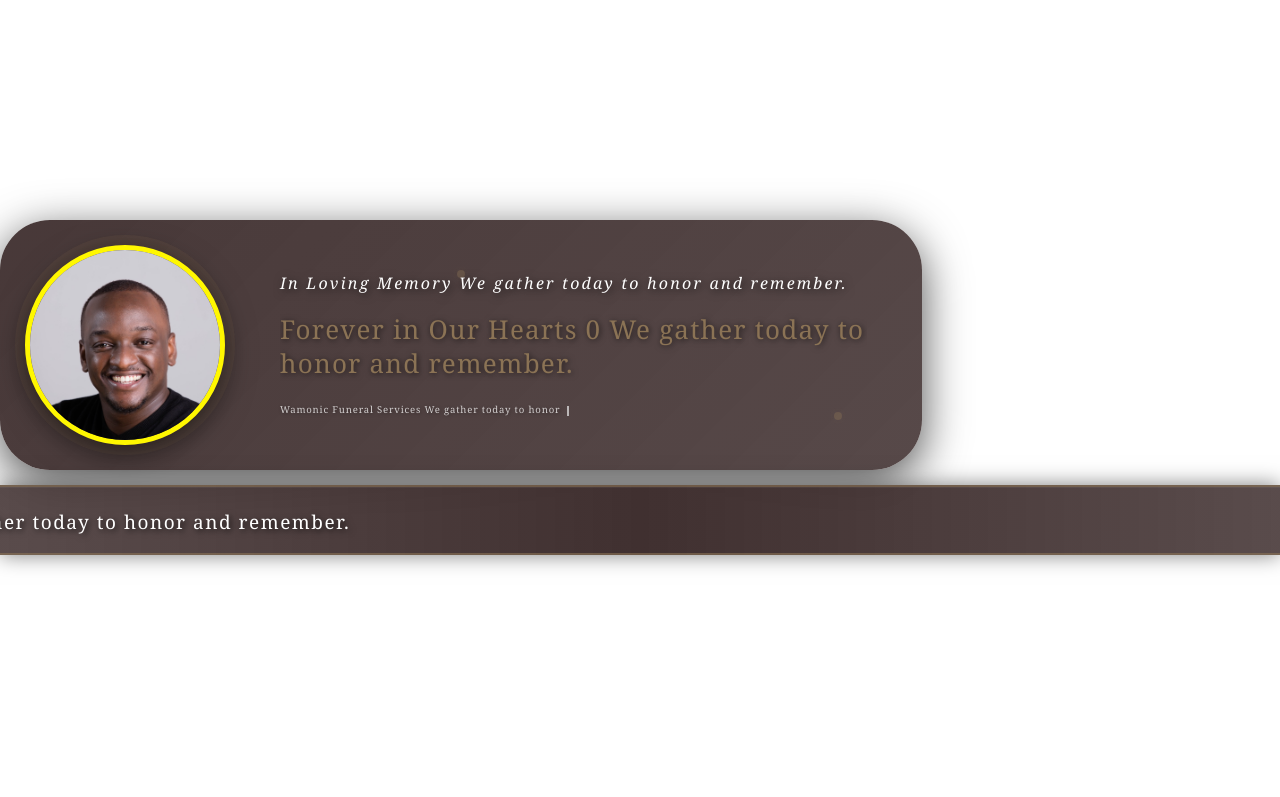
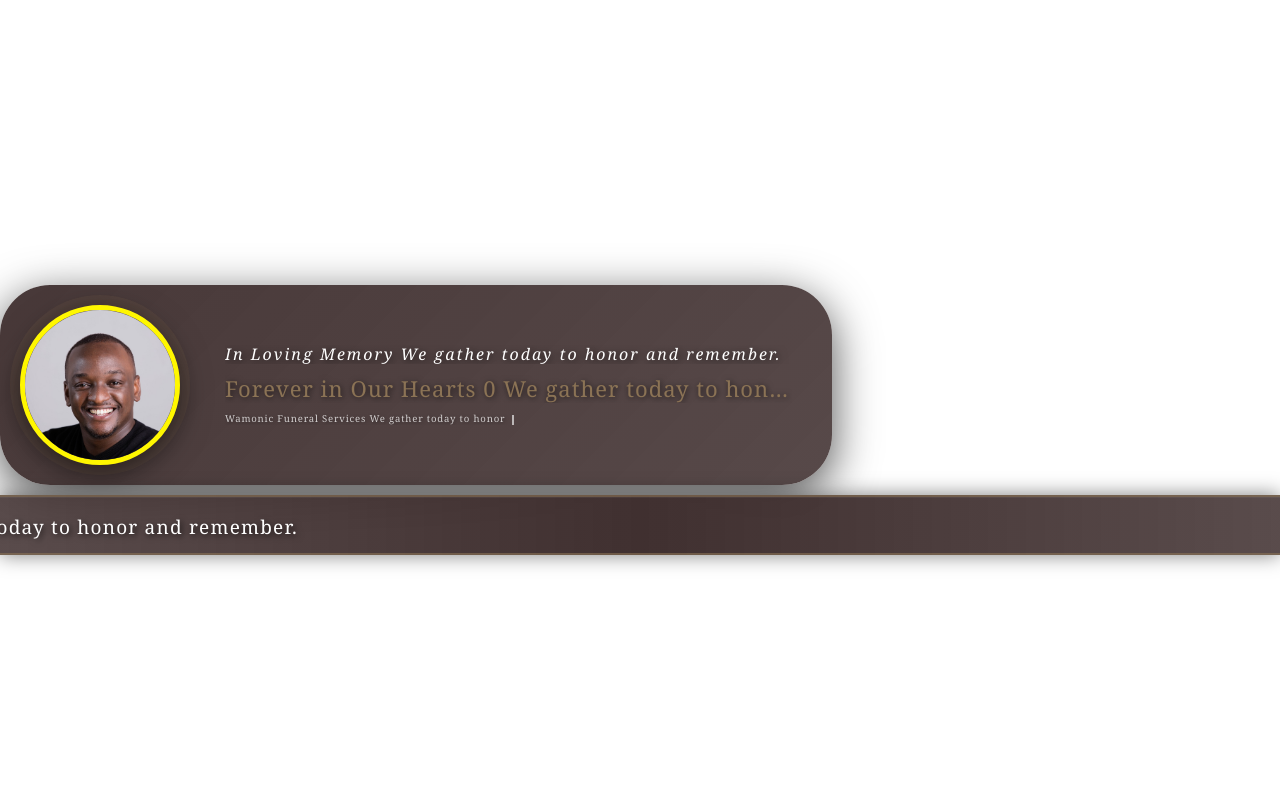
Before and after one commit to Levi-LMN/LMN-Overlay, a Flask app: page /display in a window 1280 px wide; the page is wider, and only the part inside the window is pictured. Shown: the part 245-1042 px from the top of that part. Run offline with Flask 3, Linux system fonts and the light colour scheme.

Commit message:
Latest overall designs

```diff
--- a/templates/display_funeral.html
+++ b/templates/display_funeral.html
@@ -25,6 +25,7 @@
             bottom: 0;
             left: 0;
             width: 100%;
+            max-height: 270px;
             transition: opacity 0.5s ease;
             opacity: {% if settings.is_visible %}1{% else %}0{% endif %};
             pointer-events: none;
@@ -55,11 +56,12 @@
 
         .lower-third {
             position: relative;
-            width: 100%;
-            max-width: 72%;
-            min-height: 220px;
+            width: auto;
+            max-width: 65%;
+            min-width: 600px;
+            height: 100%;
             padding: 0;
-            display: flex;
+            display: inline-flex;
             align-items: stretch;
             gap: 0;
         }
@@ -83,9 +85,9 @@
         .image-section {
             position: relative;
             z-index: 2;
-            width: 250px;
+            width: 200px;
             flex-shrink: 0;
-            padding: 25px;
+            padding: 20px;
             display: flex;
             align-items: center;
             justify-content: center;
@@ -95,8 +97,8 @@
         }
 
         .category-image {
-            width: 200px;
-            height: 200px;
+            width: 160px;
+            height: 160px;
             object-fit: cover;
             border-radius: 50%;
             border: 5px solid #8B7355;
@@ -109,31 +111,36 @@
         .content-section {
             position: relative;
             z-index: 2;
-            flex: 1;
-            padding: 30px 55px 30px 30px;
+            flex: 0 1 auto;
+            padding: 25px 40px 25px 25px;
             display: flex;
             flex-direction: column;
             justify-content: center;
-            gap: 18px;
+            gap: 12px;
             min-width: 0;
+            max-width: 1100px;
+            overflow: hidden;
         }
 
         .text-content {
             display: flex;
             flex-direction: column;
-            gap: 15px;
+            gap: 10px;
+            max-width: 100%;
         }
 
         .main-text {
             color: #E8E8E8;
-            font-size: 36px;
+            font-size: 32px;
             font-weight: 300;
-            letter-spacing: 2.2px;
+            letter-spacing: 2px;
             text-shadow: 2px 2px 10px rgba(0, 0, 0, 0.8);
             font-style: italic;
             line-height: 1.2;
-            word-wrap: break-word;
-            margin-bottom: 5px;
+            white-space: nowrap;
+            overflow: hidden;
+            text-overflow: ellipsis;
+            max-width: 100%;
         }
 
         .main-text span {
@@ -152,25 +159,28 @@
 
         .secondary-text-container {
             position: relative;
-            min-height: 32px;
+            min-height: 28px;
             width: 100%;
+            max-width: 100%;
             overflow: hidden;
-            margin-bottom: 8px;
         }
 
         .secondary-phrase {
             color: #8B7355;
-            font-size: 26px;
+            font-size: 22px;
             font-weight: 400;
             text-shadow: 1px 1px 6px rgba(0, 0, 0, 0.7);
-            letter-spacing: 1.2px;
+            letter-spacing: 1px;
             line-height: 1.3;
-            word-wrap: break-word;
+            white-space: nowrap;
+            overflow: hidden;
+            text-overflow: ellipsis;
             opacity: 0;
             position: absolute;
             top: 0;
             left: 0;
             width: 100%;
+            max-width: 100%;
         }
 
         .secondary-phrase.active {
@@ -180,35 +190,38 @@
 
         .company-name {
             color: #E8E8E8;
-            font-size: 18px;
+            font-size: 16px;
             opacity: 0.75;
             text-shadow: 1px 1px 4px rgba(0, 0, 0, 0.6);
             line-height: 1.3;
-            word-wrap: break-word;
+            white-space: nowrap;
+            overflow: hidden;
+            text-overflow: ellipsis;
             letter-spacing: 0.8px;
             font-weight: 300;
+            max-width: 100%;
         }
 
         /* Decorative Elements */
         .corner-decoration {
             position: absolute;
-            width: 75px;
-            height: 75px;
+            width: 60px;
+            height: 60px;
             border: 2px solid rgba(139, 115, 85, 0.5);
             opacity: 0.6;
         }
 
         .corner-decoration.top-right {
-            top: 20px;
-            right: 50px;
+            top: 15px;
+            right: 40px;
             border-left: none;
             border-bottom: none;
             border-radius: 0 12px 0 0;
         }
 
         .corner-decoration.bottom-left {
-            bottom: 20px;
-            left: 20px;
+            bottom: 15px;
+            left: 15px;
             border-right: none;
             border-top: none;
             border-radius: 0 0 0 12px;
@@ -216,8 +229,8 @@
 
         .divider-line {
             position: absolute;
-            left: 60px;
-            right: 60px;
+            left: 50px;
+            right: 50px;
             height: 1px;
             background: linear-gradient(90deg,
                 transparent,
@@ -229,37 +242,16 @@
             opacity: 0.5;
         }
 
-        .memorial-dot {
-            position: absolute;
-            width: 8px;
-            height: 8px;
-            background: #8B7355;
-            border-radius: 50%;
-            opacity: 0.4;
-            box-shadow: 0 0 10px rgba(139, 115, 85, 0.3);
-        }
-
-        .memorial-dot.top {
-            top: 50px;
-            left: 50%;
-            transform: translateX(-50%);
-        }
-
-        .memorial-dot.bottom {
-            bottom: 50px;
-            right: 80px;
-        }
-
         .ticker-container {
             position: relative;
             width: 100%;
-            height: 70px;
+            height: 60px;
             background: linear-gradient(90deg,
                 rgba(0, 0, 0, 0.92) 0%,
                 rgba(0, 0, 0, 0.85) 50%,
                 rgba(0, 0, 0, 0.92) 100%);
             overflow: hidden;
-            margin-top: 15px;
+            margin-top: 10px;
             border-top: 2px solid rgba(139, 115, 85, 0.6);
             border-bottom: 2px solid rgba(139, 115, 85, 0.6);
             box-shadow:
@@ -272,12 +264,12 @@
             position: absolute;
             white-space: nowrap;
             color: #E8E8E8;
-            font-size: 19px;
-            line-height: 70px;
-            padding: 0 50px;
+            font-size: 17px;
+            line-height: 60px;
+            padding: 0 40px;
             animation: scroll-left linear infinite;
             text-shadow: 2px 2px 6px rgba(0, 0, 0, 0.8);
-            letter-spacing: 1.5px;
+            letter-spacing: 1.2px;
             font-weight: 300;
         }
 
@@ -363,8 +355,6 @@
                 <div class="corner-decoration top-right"></div>
                 <div class="corner-decoration bottom-left"></div>
                 <div class="divider-line"></div>
-                <div class="memorial-dot top"></div>
-                <div class="memorial-dot bottom"></div>
             </div>
 
             {% if settings.category_image and settings.show_category_image %}
```
Also changed, not shown: templates/display_ceremony.html (+54 -41 lines), templates/display_wedding.html (+57 -44 lines), instance/overlays.db, 1 other file.
